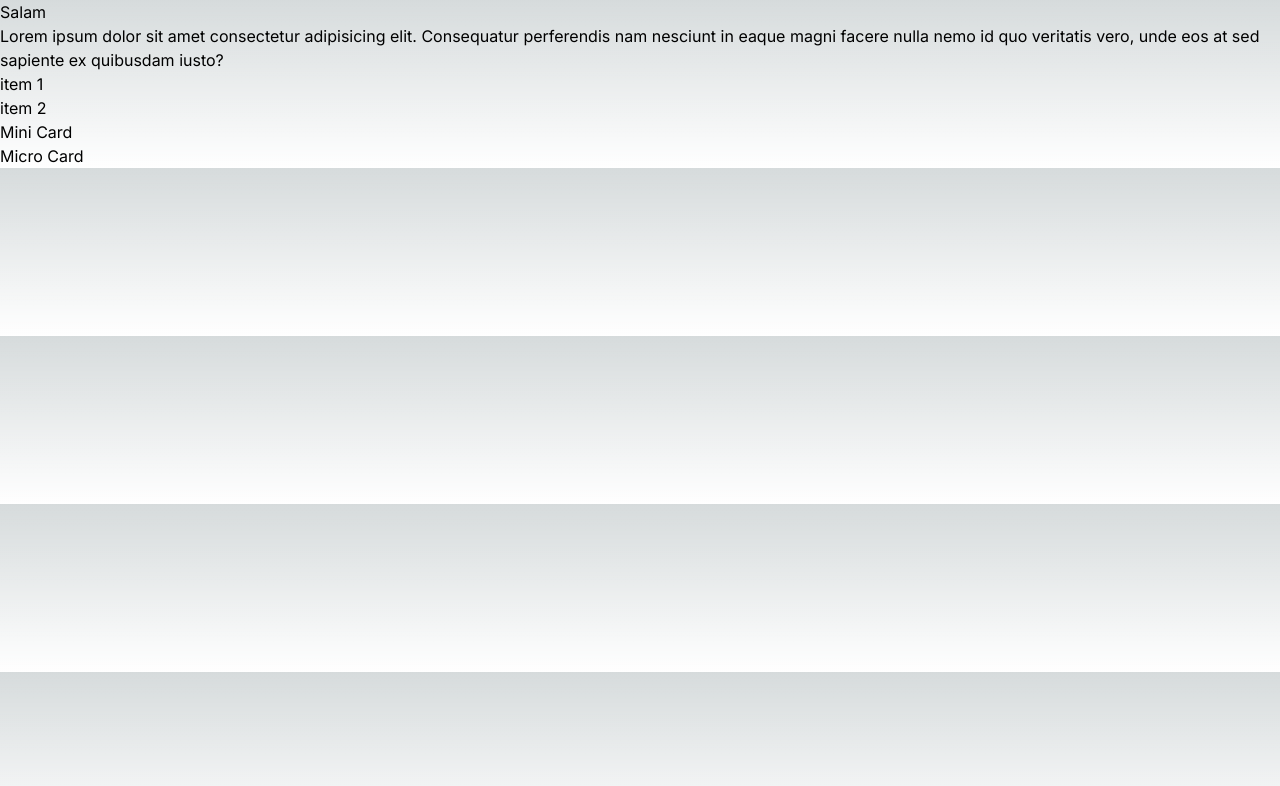
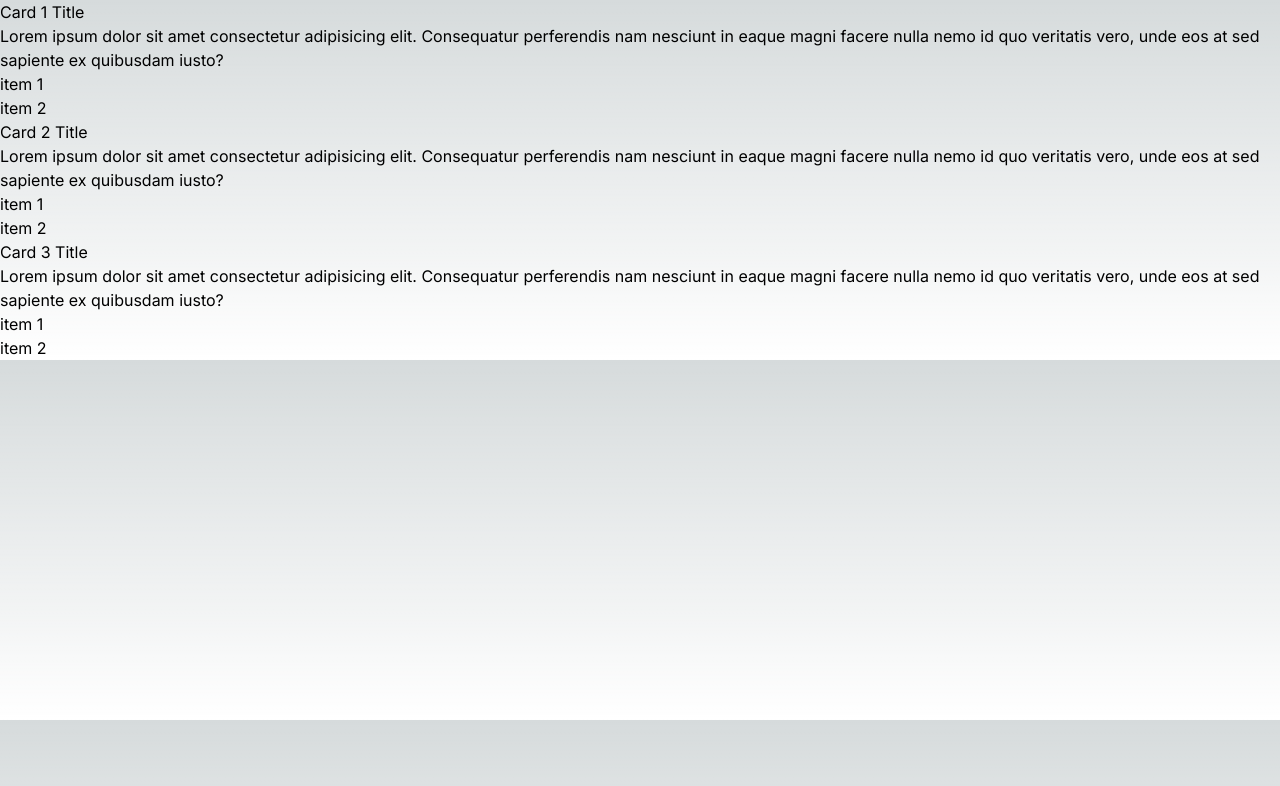
Before and after one commit to careless10/next-starter, a Next.js app: page / in a window 1280 px wide. Shown: the top 786 px of the page. Built offline with nearby package versions, Linux system fonts and the light colour scheme.

Commit message:
07-props

```diff
--- a/src/app/components/Card.tsx
+++ b/src/app/components/Card.tsx
@@ -1,7 +1,14 @@
-export default function Card() {
+'use client'
+
+type Props = {
+    title:string;
+    description:string
+}
+
+export default function Card(props:Props) {
     return (
         <div>
-            <h1>Salam</h1>
+            <h1>{props.title}</h1>
             <p>Lorem ipsum dolor sit amet consectetur adipisicing elit. Consequatur perferendis nam nesciunt in eaque magni facere nulla nemo id quo veritatis vero, unde eos at sed sapiente ex quibusdam iusto?</p>
             <ul>
                 <li>item 1</li>
--- a/src/app/page.tsx
+++ b/src/app/page.tsx
@@ -4,9 +4,9 @@ import Card, { MicroCard, MiniCard } from "./components/Card";
 export default function Home() {
   return (
     <div>
-      <Card />
-      <MiniCard />
-      <MicroCard />
+      <Card title="Card 1 Title" description="Card 1 Description" />
+      <Card title="Card 2 Title" description="Card 2 Description" />
+      <Card title="Card 3 Title" description="Card 3 Description" />
     </div>
   )
 }
```
